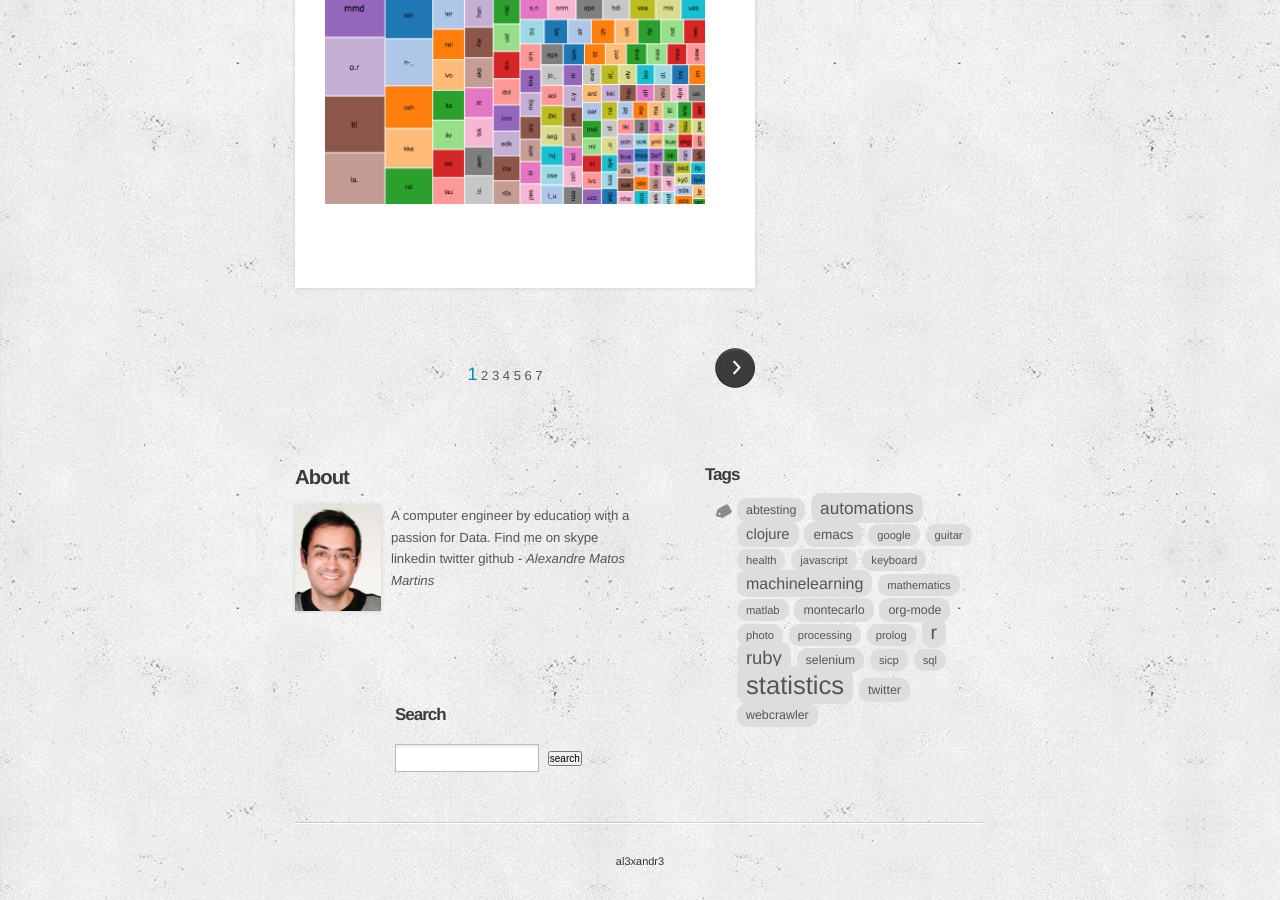
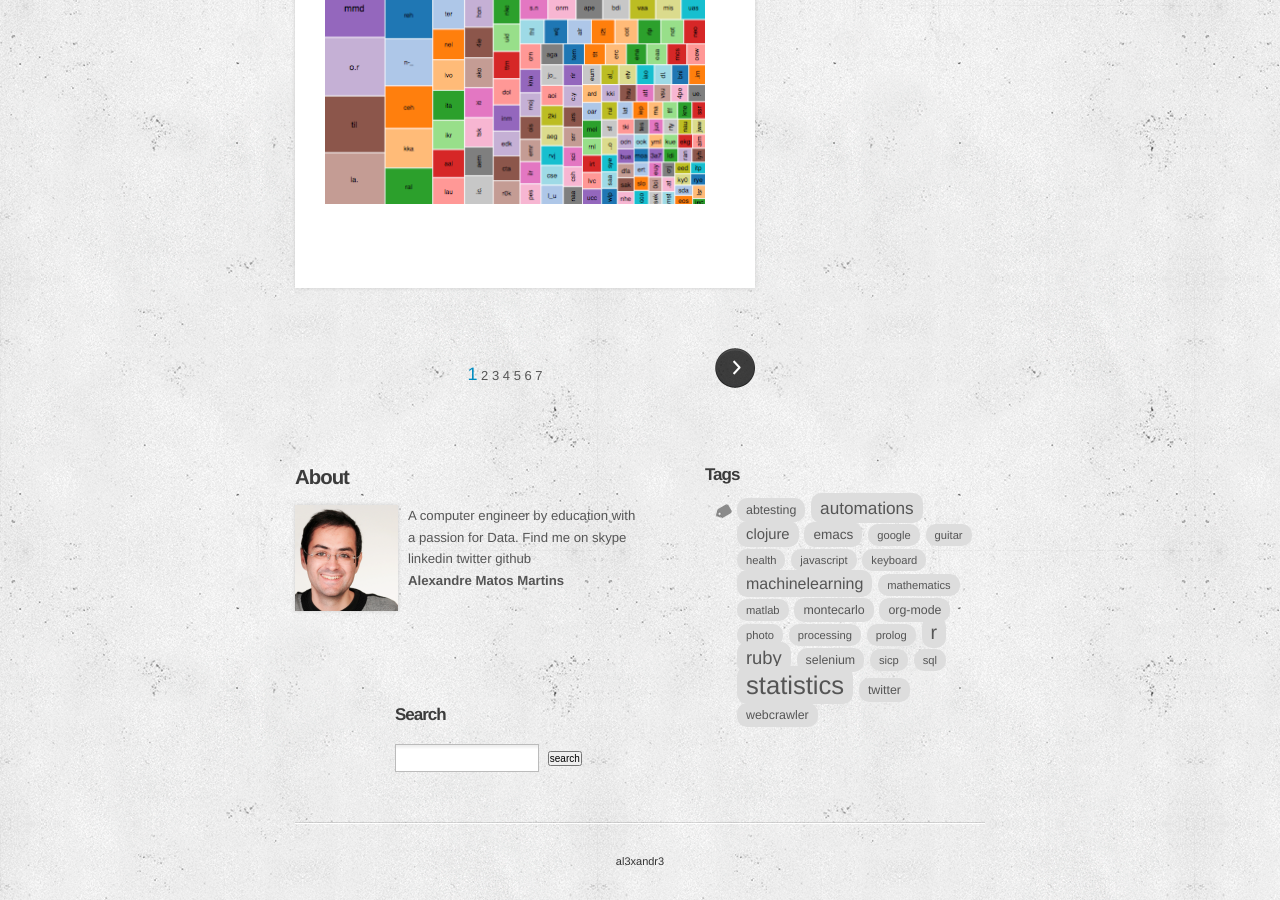
Before and after one commit to al3xandr3/al3xandr3.github.io, a Jekyll site: the page built from index.html, in a window 1280 px wide and 900 px high, scrolled down 2720 px. Built offline with Jekyll 4.4.1, drawn with Linux system fonts in a browser that asks for light colours; Markdown is read by kramdown in place of the engine named in the settings; the list of posts is cut into pages by our own code.

Commit message:
profile update

```diff
--- a/_layouts/default.html
+++ b/_layouts/default.html
@@ -69,7 +69,7 @@
     <h2>About</h2>
     <img class="portrait" src="http://al3xandr3.github.com/img/al3xandr3.png" />
 
-    <p>A computer engineer by education with a passion for Data. <span id="contacts">Find me on <a href="skype:al3x.martins?userinfo">skype</a> <a href="http://www.linkedin.com/in/al3xandr3">linkedin</a> <a href="http://twitter.com/al3xandr3">twitter</a> <a href="http://github.com/al3xandr3">github</a><em>&nbsp;-&nbsp;Alexandre Matos Martins</em></p>
+    <p>A computer engineer by education with a passion for Data. <span id="contacts">Find me on <a href="skype:al3x.martins?userinfo">skype</a> <a href="http://www.linkedin.com/in/al3xandr3">linkedin</a> <a href="http://twitter.com/al3xandr3">twitter</a> <a href="http://github.com/al3xandr3">github</a><br><strong>Alexandre Matos Martins</strong></p>
 
   </div>
   <div class="follow">
```
Also changed, not shown: img/al3xandr3.png.
